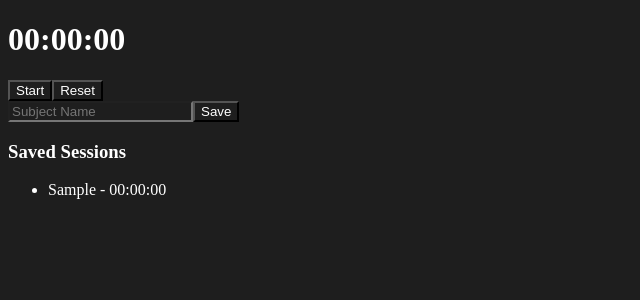
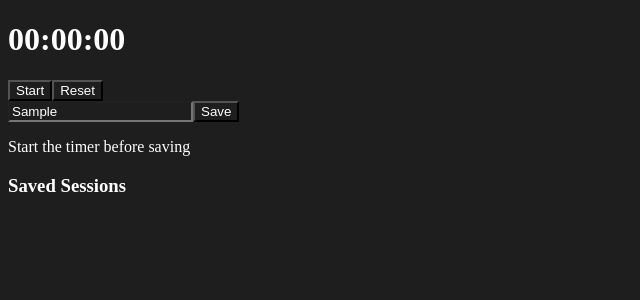
Before and after one commit to realblackblur/Study-Session-Log, a React (Vite) app: page / in a window 1280 px wide. Both pictures are taken after typing "Sample" into the empty fields and a click on the button "Save". Shown: the top 300 px of the page, without its empty margins (0-640 px from the left). Built offline with nearby package versions, Linux system fonts and the light colour scheme.

Commit message:
feat: add session validation

```diff
--- a/src/components/StudyTracker.tsx
+++ b/src/components/StudyTracker.tsx
@@ -15,14 +15,15 @@ function formatTime(totalSeconds: number): string {
 interface Session {
   id: number;
   subject: string;
-  time: number;
+  durationSeconds: number;
 }
 
 function StudyTracker() {
   const [elapsedSeconds, setElapsedSeconds] = useState<number>(0);
   const [isRunning, setIsRunning] = useState<boolean>(false);
-  const [text, setText] = useState<string>("");
-  const [lists, setLists] = useState<Session[]>([]);
+  const [subjectName, setSubjectName] = useState<string>("");
+  const [sessions, setSessions] = useState<Session[]>([]);
+  const [errorMessage, setErrorMessage] = useState<string>("");
 
   useEffect(() => {
     if (!isRunning) {
@@ -41,20 +42,35 @@ function StudyTracker() {
   function handleReset() {
     setElapsedSeconds(0);
     setIsRunning(false);
+    setErrorMessage("");
   }
 
   function handleSave() {
+    setErrorMessage("");
+    setIsRunning(false);
+
+    if (subjectName.trim() === "" && elapsedSeconds === 0) {
+      setErrorMessage("Enter a subject name & Start the timer before saving");
+      return;
+    }
+    if (subjectName.trim() === "") {
+      setErrorMessage("Enter a subject name");
+      return;
+    }
+    if (elapsedSeconds === 0) {
+      setErrorMessage("Start the timer before saving");
+      return;
+    }
     const newSession: Session = {
       id: Date.now(),
-      subject: text,
-      time: elapsedSeconds,
+      subject: subjectName.trim(),
+      durationSeconds: elapsedSeconds,
     };
 
-    setLists((prev) => [...prev, newSession]);
+    setSessions((prev) => [...prev, newSession]);
 
     setElapsedSeconds(0);
-    setIsRunning(false);
-    setText("");
+    setSubjectName("");
   }
 
   return (
@@ -64,21 +80,23 @@ function StudyTracker() {
         {isRunning ? "Pause" : "Start"}
       </button>
       <button onClick={handleReset}>Reset</button>
+
       <div>
         <input
           type="text"
-          value={text}
-          onChange={(e) => setText(e.target.value)}
+          value={subjectName}
+          onChange={(e) => setSubjectName(e.target.value)}
           placeholder="Subject Name"
         />
         <button onClick={handleSave}>Save</button>
       </div>
+      {errorMessage !== "" && <p>{errorMessage}</p>}
       <div>
         <h3>Saved Sessions</h3>
         <ul>
-          {lists.map((session) => (
+          {sessions.map((session) => (
             <li key={session.id}>
-              {session.subject} - {formatTime(session.time)}
+              {session.subject} - {formatTime(session.durationSeconds)}
             </li>
           ))}
         </ul>
```
